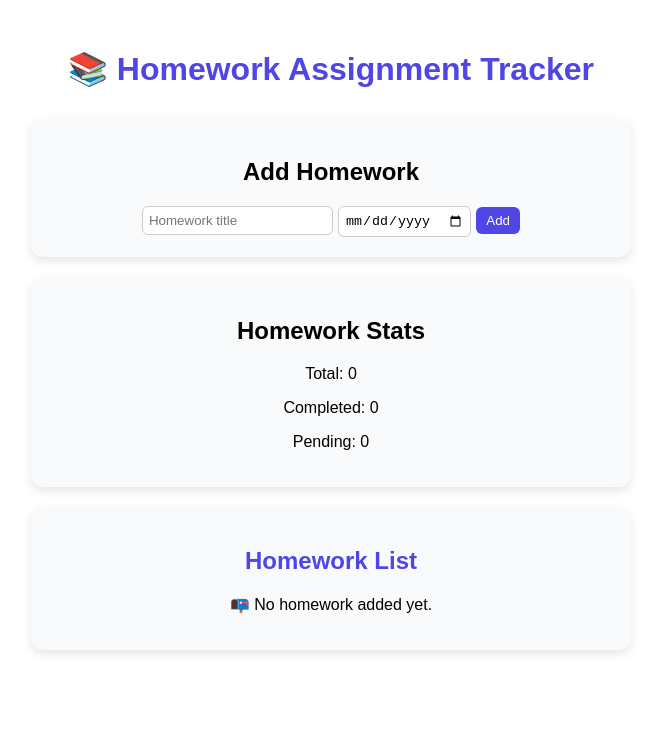
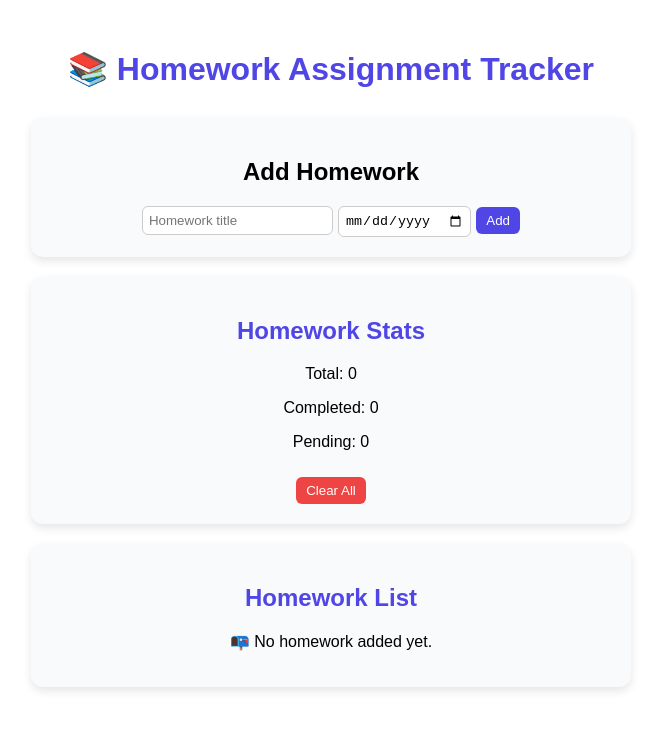
Before and after one commit to JEDl956/homework-tracker-JEDl, a Vue app: page / in a window 1280 px wide. Shown: the top 730 px of the page, without its empty margins (309-970 px from the left). Built offline with nearby package versions, Linux system fonts and the light colour scheme.

Commit message:
Improve stats component with clear all and completion message

```diff
--- a/src/components/AssignmentStats.vue
+++ b/src/components/AssignmentStats.vue
@@ -7,8 +7,37 @@ const store = useAssignmentStore()
 <template>
   <div>
     <h2>Homework Stats</h2>
+
     <p>Total: {{ store.totalAssignments }}</p>
     <p>Completed: {{ store.completedAssignments.length }}</p>
     <p>Pending: {{ store.pendingAssignments.length }}</p>
+
+    <!-- Show message when all done -->
+    <p v-if="store.pendingAssignments.length === 0 && store.totalAssignments > 0">
+      🎉 All homework completed!
+    </p>
+
+    <!-- Clear all button -->
+    <button @click="store.clearAll()">Clear All</button>
   </div>
 </template>
+
+<style scoped>
+h2 {
+  color: #4f46e5;
+}
+
+button {
+  margin-top: 10px;
+  padding: 6px 10px;
+  border: none;
+  background-color: #ef4444;
+  color: white;
+  border-radius: 6px;
+  cursor: pointer;
+}
+
+button:hover {
+  background-color: #b91c1c;
+}
+</style>
```
